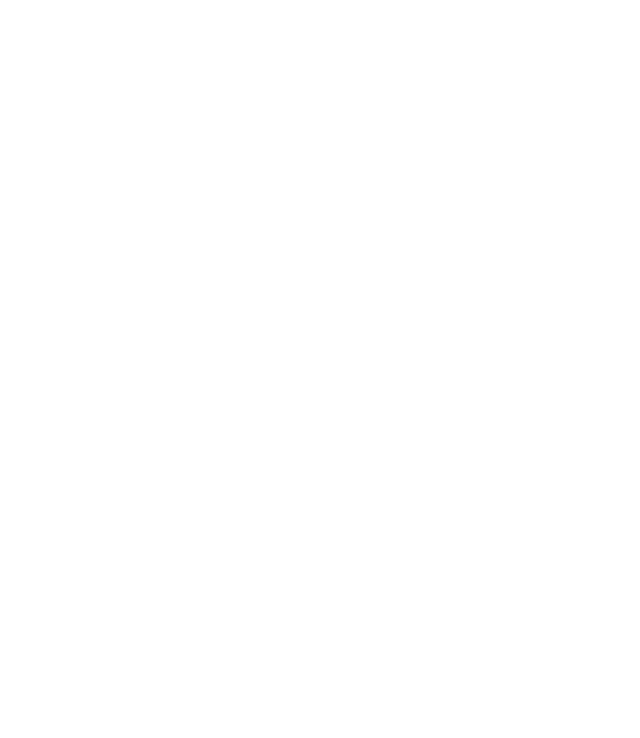
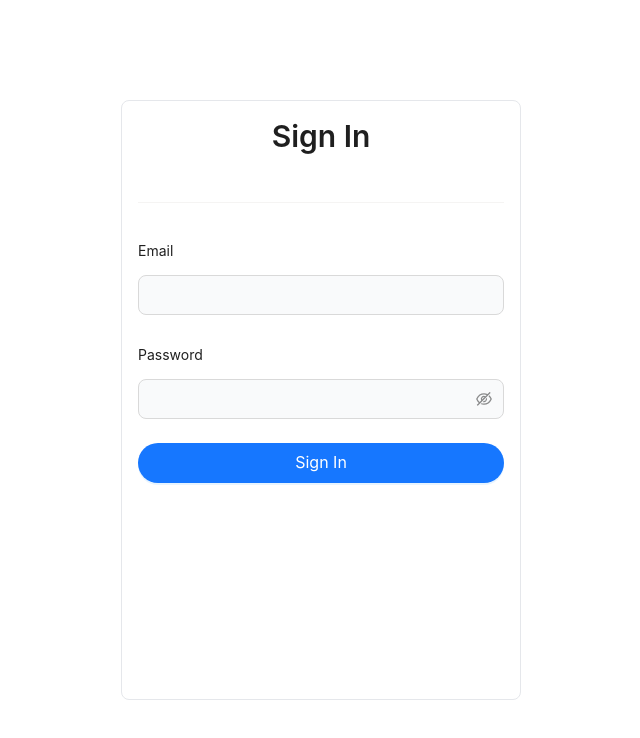
Before and after one commit to laundromatvn/lms-frontend, a React (Vite) app: page /sign-in in a window 1280 px wide. Before the commit this address had no page. Shown: the top 738 px of the page, without its empty margins (319-959 px from the left). Built offline with nearby package versions, Linux system fonts and the light colour scheme.

Commit message:
init sign in page

```diff
--- /dev/null
+++ b/src/pages/Auth/SignInPage.tsx
@@ -0,0 +1,42 @@
+import React from 'react';
+import { useNavigate } from 'react-router-dom';
+import { useTranslation } from 'react-i18next';
+
+import { Button, Typography, Form, Input, Divider } from 'antd';
+
+import { useTheme } from '@shared/theme/useTheme';
+
+import { AuthContainer } from './components';
+
+export const SignInPage: React.FC = () => {
+  const theme = useTheme();
+  const { t } = useTranslation();
+  const navigate = useNavigate();
+
+  return (
+    <AuthContainer>
+      <Typography.Title level={2}>{t('common.signIn')}</Typography.Title>
+      <Divider />
+      <Form>
+        <Form.Item label={t('common.email')} name="email" labelCol={{ span: 24 }}>
+          <Input size="large" />
+        </Form.Item>
+
+        <Form.Item label={t('common.password')} name="password" labelCol={{ span: 24 }}>
+          <Input.Password size="large" />
+        </Form.Item>
+
+        <Form.Item labelCol={{ span: 24 }}>
+          <Button
+            type="primary"
+            htmlType="submit"
+            size="large"
+            style={{ width: '100%', borderRadius: theme.custom.radius.full }}
+          >
+            {t('common.signIn')}
+          </Button>
+        </Form.Item>
+      </Form>
+    </AuthContainer>
+  );
+};
--- /dev/null
+++ b/src/pages/Auth/components/AuthContainer.tsx
@@ -0,0 +1,28 @@
+import React from 'react';
+
+import { useTheme } from '@shared/theme/useTheme';
+
+import { Box } from '@shared/components/Box';
+import { CenteredLayout } from '@shared/components/layouts/CenteredLayout';
+
+interface Props {
+  children: React.ReactNode;
+}
+
+export const AuthContainer: React.FC<Props> = ({ children }) => {
+  const theme = useTheme();
+
+  return (
+    <CenteredLayout>
+      <Box
+        vertical
+        border
+        gap={theme.custom.spacing.xsmall}
+        align="center"
+        style={{ width: 400, height: 600 }}
+      >
+        {children}
+      </Box>
+    </CenteredLayout>
+  );
+};
--- /dev/null
+++ b/src/pages/Auth/components/index.ts
@@ -0,0 +1 @@
+export * from './AuthContainer';
--- /dev/null
+++ b/src/pages/Auth/index.ts
@@ -0,0 +1 @@
+export * from './SignInPage';
--- a/src/pages/DemoPage/index.tsx
+++ b/src/pages/DemoPage/index.tsx
@@ -12,7 +12,7 @@
 import { useTurnOnMachineApi, type TurnOnMachineResponse } from '@shared/hooks/useTurnOnMachineApi';
 import { useTurnOffMachineApi, type TurnOffMachineResponse } from '@shared/hooks/useTurnOffMachineApi';
 
-const DemoPage: React.FC = () => {
+export const DemoPage: React.FC = () => {
   const theme = useTheme();
   const { t } = useTranslation();
 
@@ -114,5 +114,3 @@
     </DefaultLayout>
   );
 };
-
-export default DemoPage;
--- a/src/pages/HomePage.tsx
+++ b/src/pages/HomePage.tsx
@@ -1,27 +1,22 @@
 import React from 'react';
 import { useNavigate } from 'react-router-dom';
+import { useTranslation } from 'react-i18next';
+
+import { Button } from 'antd';
 
 import { useTheme } from '@shared/theme/useTheme';
 
-import { Button, Flex } from 'antd';
-import { useTranslation } from 'react-i18next';
+import { Logo } from '@shared/components/common/Logo';
+import { CenteredLayout } from '@shared/components/layouts/CenteredLayout';
 
-import { Logo } from '@shared/components/common/Logo';
-
-const HomePage: React.FC = () => {
+export const HomePage: React.FC = () => {
   const theme = useTheme();
   const { t } = useTranslation();
 
   const navigate = useNavigate();
 
   return (
-    <Flex
-      vertical
-      justify="center"
-      align="center"
-      gap={theme.custom.spacing.large}
-      style={{ height: '100vh', width: '100vw' }}
-    >
+    <CenteredLayout>
         <Logo size="xlarge" />
 
         <Button
@@ -32,12 +27,10 @@
             borderRadius: theme.custom.radius.full,
             padding: theme.custom.spacing.medium,
           }}
-        onClick={() => navigate('/demo')}
+          onClick={() => navigate('/sign-in')}
         >
-        {t('common.demo')}
+          {t('common.signIn')}
         </Button>
-    </Flex>
+    </CenteredLayout>
   );
 };
-
-export default HomePage;
--- /dev/null
+++ b/src/shared/components/layouts/CenteredLayout.tsx
@@ -0,0 +1,46 @@
+import React from 'react';
+
+import { useTheme } from '@shared/theme/useTheme';
+
+import { Layout } from 'antd';
+
+const { Content } = Layout;
+
+const MAX_WIDTH = 1200;
+
+interface Props {
+  children: React.ReactNode;
+  style?: React.CSSProperties;
+}
+
+export const CenteredLayout: React.FC<Props> = ({ children, style }) => {
+  const theme = useTheme();
+
+  return (
+    <Layout
+      style={{
+        minHeight: '100vh',
+        width: '100vw',
+        backgroundColor: theme.custom.colors.background.light,
+      }}
+    >
+      <Content
+        style={{
+          display: 'flex',
+          flexDirection: 'column',
+          justifyContent: 'center',
+          alignContent: 'center',
+          alignItems: 'center',
+          gap: theme.custom.spacing.medium,
+          maxWidth: MAX_WIDTH,
+          width: '100%',
+          margin: 'auto',
+          padding: theme.custom.spacing.medium,
+          ...style,
+        }}
+      >
+        {children}
+      </Content>
+    </Layout>
+  );
+};
--- a/src/shared/locales/en.json
+++ b/src/shared/locales/en.json
@@ -2,8 +2,11 @@
   "common": {
     "companyName": "WashGo247",
     "demo": "Demo",
+    "email": "Email",
+    "selected": "Selected",
     "start": "Start",
-    "selected": "Selected"
+    "signIn": "Sign In",
+    "password": "Password"
   },
   "machines": {
     "label": "Machine {{id}}",
--- a/src/shared/locales/vn.json
+++ b/src/shared/locales/vn.json
@@ -2,8 +2,11 @@
   "common": {
     "companyName": "WashGo247",
     "demo": "Bản demo",
+    "email": "Email",
     "start": "Bắt đầu",
-    "selected": "Đã chọn"
+    "selected": "Đã chọn",
+    "signIn": "Đăng nhập",
+    "password": "Mật khẩu"
   },
   "machines": {
     "label": "Máy {{id}}",
```
Also changed, not shown: src/router/routes.tsx (+7 -2 lines). Lines whose indentation alone changed are shown as unchanged.
